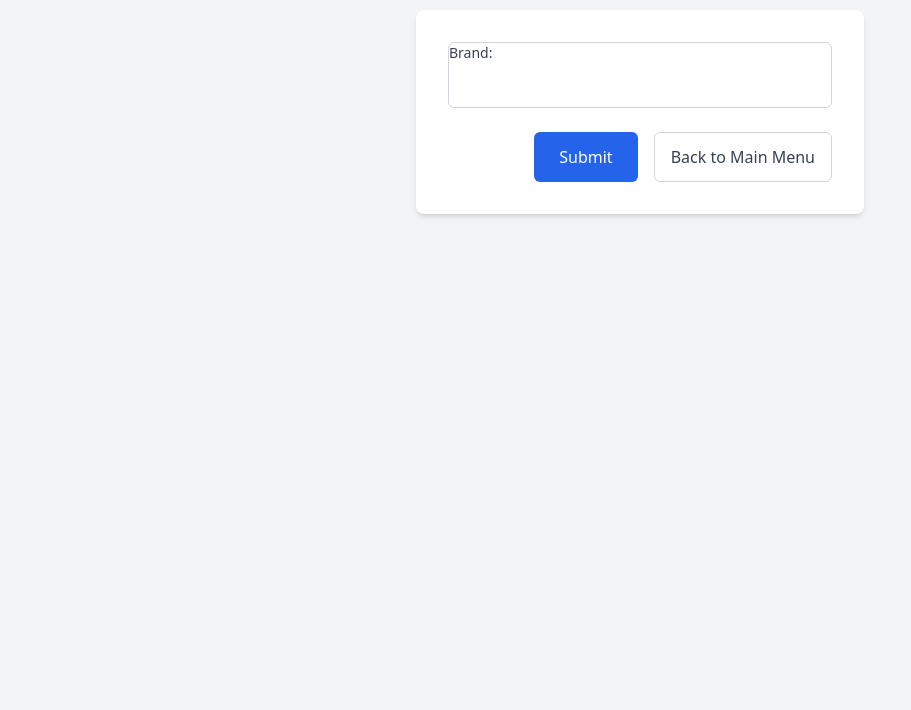
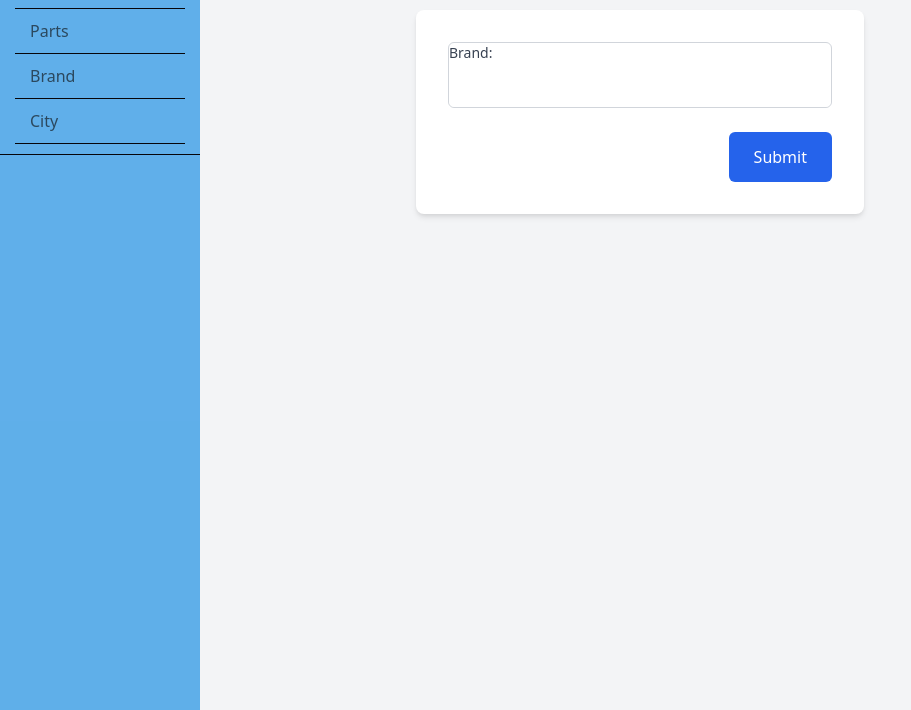
Before and after one commit to eabackup8/Webapp1, a plain HTML site: page brand.html in a window 1280 px wide. Shown: the part 90-800 px from the top of the page, without its empty margins (0-911 px from the left). Drawn offline with nearby package versions, Linux system fonts and the light colour scheme.

Commit message:
Update brand.html

```diff
--- a/brand.html
+++ b/brand.html
@@ -7,11 +7,59 @@
     <title>Brand Information Form</title>
     <!-- Include Tailwind CSS -->
     <link href="https://cdn.jsdelivr.net/npm/tailwindcss@2.2.19/dist/tailwind.min.css" rel="stylesheet">
+    <style>
+        /* Styles for the sidebar */
+        .sidebar {
+            height: 100%;
+            width: 200px;
+            position: fixed;
+            top: 0;
+            left: 0;
+            background-color: #0887e2a0;
+            padding-top: 20px;
+        }
+
+        .sidebar ul {
+            list-style-type: none;
+            padding: 0;
+            margin: 0;
+        }
+
+        .sidebar ul li {
+            padding: 10px 15px;
+            border-bottom: 1px solid #07060a;
+        }
+
+        .sidebar ul li a {
+            text-decoration: none;
+            color: #0c0b0ba0;
+        }
+
+        .sidebar ul li a:hover {
+            color: #f81166;
+        }
+    </style>
 </head>
 
 <body class="bg-gray-100 font-sans">
+    <!-- Sidebar -->
+    <div class="sidebar">
+        <ul>
+            <li class="menu-item">
+                <a href="#">Master</a>
+                <ul class="submenu">
+                    <li><a href="client.html">Client</a></li>
+                    <li><a href="parts.html">Parts</a></li>
+                    <li><a href="brand.html">Brand</a></li>
+                    <li><a href="city.html">City</a></li>
+                </ul>
+            </li>
+            <!-- Add other sidebar menu items as needed -->
+        </ul>
+    </div>
+
     <div class="container mx-auto py-8">
-        <h1 class="text-center text-3xl font-semibold text-gray-800 mb-8">Part Information Form</h1>
+        <h1 class="text-center text-3xl font-semibold text-gray-800 mb-8">Brand Information Form</h1>
         <form id="partForm" class="max-w-md mx-auto bg-white p-8 rounded-lg shadow-md">
             <div class="mb-6 border border-gray-300 rounded-md">
                 <label for="part" class="block text-sm font-medium text-gray-700">Brand:</label>
@@ -19,24 +67,34 @@
                     class="mt-1 p-2 w-full border-none rounded-md focus:ring focus:ring-blue-400 focus:outline-none">
             </div>
 
+            <!-- Include other form fields as needed -->
+
             <div class="flex justify-end">
                 <button type="submit"
                     class="inline-flex items-center px-6 py-3 border border-transparent text-base font-medium rounded-md text-white bg-blue-600 hover:bg-blue-700 focus:outline-none focus:ring-2 focus:ring-offset-2 focus:ring-blue-500">
                     Submit
                 </button>
-                <button type="button"
-                    class="ml-4 inline-flex items-center px-4 py-2 border border-gray-300 text-base font-medium rounded-md text-gray-700 bg-white hover:bg-gray-50 focus:outline-none focus:ring-2 focus:ring-offset-2 focus:ring-gray-500"
-                    onclick="goToMainMenu()">
-                    Back to Main Menu
-                </button>
             </div>
         </form>
     </div>
 
+    <!-- JavaScript to handle sidebar menu item clicks -->
     <script>
-        function goToMainMenu() {
-            window.location.href = "../index.html";
-        }
+        const menuItems = document.querySelectorAll('.menu-item');
+
+        menuItems.forEach(item => {
+            item.addEventListener('click', () => {
+                if (item.classList.contains('active')) {
+                    item.classList.remove('active');
+                } else {
+                    const activeItem = document.querySelector('.menu-item.active');
+                    if (activeItem) {
+                        activeItem.classList.remove('active');
+                    }
+                    item.classList.add('active');
+                }
+            });
+        });
     </script>
 </body>
 
```
